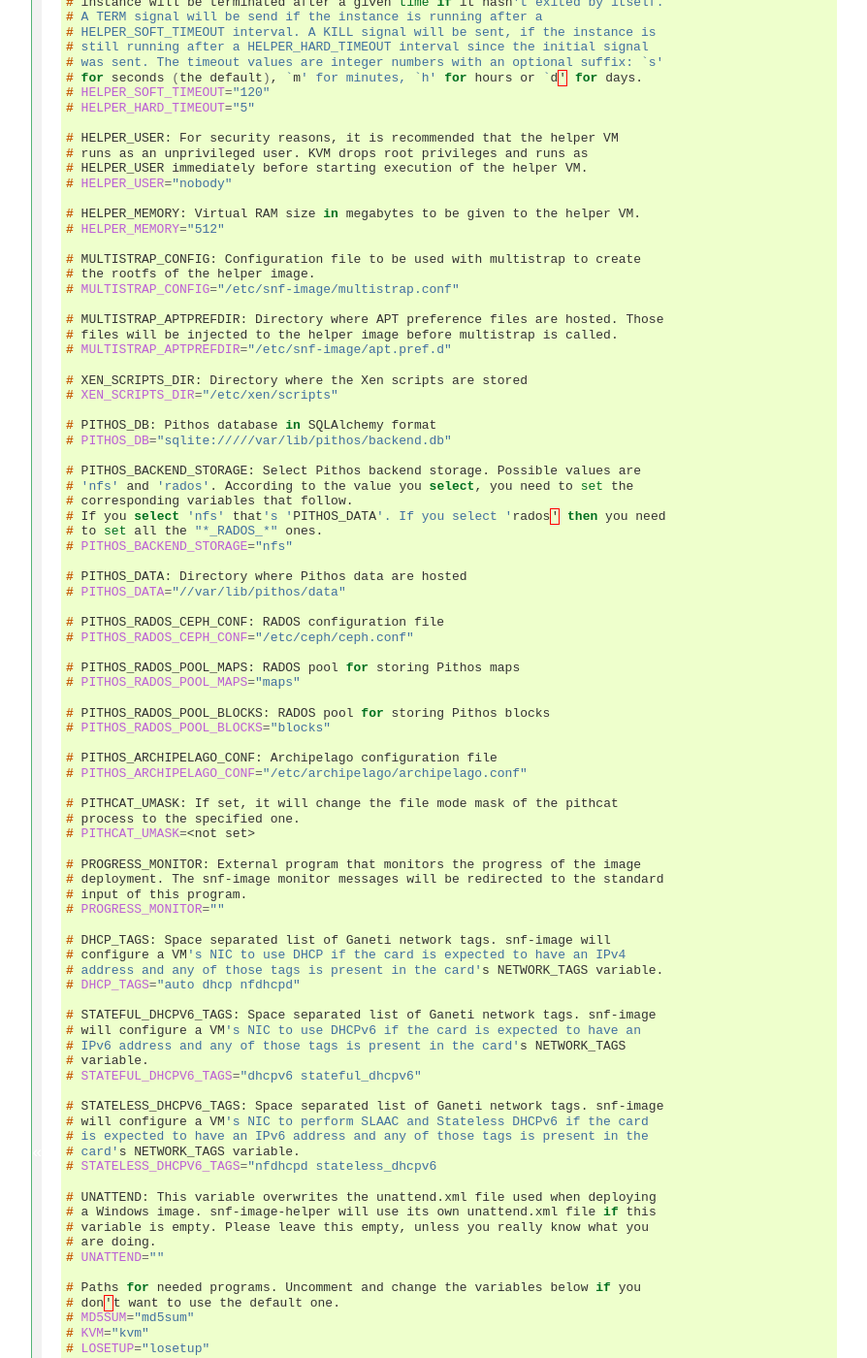
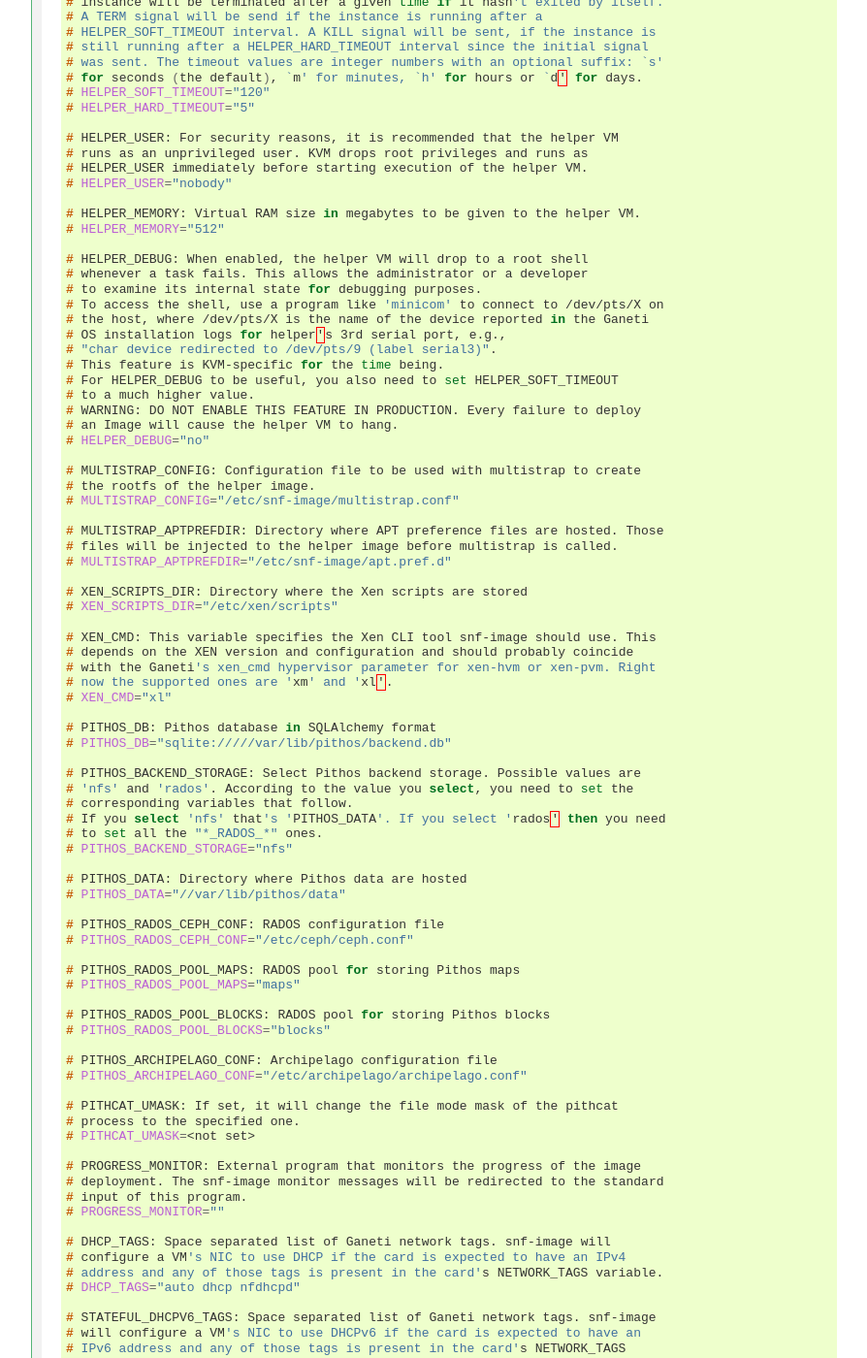
Before and after one commit to grnet/snf-image, a Sphinx documentation site: the page built from docs/configuration.rst, in a window 1280 px wide and 1400 px high, scrolled down 428 px. Shown: the whole window at 97% size, without its empty margins (187-1081 px from the left). Built offline with Sphinx 7.4.7, drawn with Linux system fonts in a browser that asks for light colours; some of the changed text lies outside the part shown.

Commit message:
Update the docs to reflect the latest changes made

```diff
--- a/docs/configuration.rst
+++ b/docs/configuration.rst
@@ -41,6 +41,20 @@
   # HELPER_MEMORY: Virtual RAM size in megabytes to be given to the helper VM.
   # HELPER_MEMORY="512"
 
+  # HELPER_DEBUG: When enabled, the helper VM will drop to a root shell
+  # whenever a task fails. This allows the administrator or a developer
+  # to examine its internal state for debugging purposes.
+  # To access the shell, use a program like 'minicom' to connect to /dev/pts/X on
+  # the host, where /dev/pts/X is the name of the device reported in the Ganeti
+  # OS installation logs for helper's 3rd serial port, e.g.,
+  # "char device redirected to /dev/pts/9 (label serial3)".
+  # This feature is KVM-specific for the time being.
+  # For HELPER_DEBUG to be useful, you also need to set HELPER_SOFT_TIMEOUT
+  # to a much higher value.
+  # WARNING: DO NOT ENABLE THIS FEATURE IN PRODUCTION. Every failure to deploy
+  # an Image will cause the helper VM to hang.
+  # HELPER_DEBUG="no"
+
   # MULTISTRAP_CONFIG: Configuration file to be used with multistrap to create
   # the rootfs of the helper image.
   # MULTISTRAP_CONFIG="/etc/snf-image/multistrap.conf"
@@ -51,6 +65,12 @@
 
   # XEN_SCRIPTS_DIR: Directory where the Xen scripts are stored
   # XEN_SCRIPTS_DIR="/etc/xen/scripts"
+
+  # XEN_CMD: This variable specifies the Xen CLI tool snf-image should use. This
+  # depends on the XEN version and configuration and should probably coincide
+  # with the Ganeti's xen_cmd hypervisor parameter for xen-hvm or xen-pvm. Right
+  # now the supported ones are 'xm' and 'xl'.
+  # XEN_CMD="xl"
 
   # PITHOS_DB: Pithos database in SQLAlchemy format
   # PITHOS_DB="sqlite://///var/lib/pithos/backend.db"
@@ -101,13 +121,23 @@
   # will configure a VM's NIC to perform SLAAC and Stateless DHCPv6 if the card
   # is expected to have an IPv6 address and any of those tags is present in the
   # card's NETWORK_TAGS variable.
-  # STATELESS_DHCPV6_TAGS="nfdhcpd stateless_dhcpv6
+  # STATELESS_DHCPV6_TAGS="nfdhcpd stateless_dhcpv6"
 
   # UNATTEND: This variable overwrites the unattend.xml file used when deploying
   # a Windows image. snf-image-helper will use its own unattend.xml file if this
-  # variable is empty. Please leave this empty, unless you really know what you
-  # are doing.
+  # variable is empty.
+  # WARNING: This variable is DEPRECATED. If you need to define an answer file
+  # different that the one shipped with snf-image, which is very likely, put it
+  # inside the image or use the os_answer_file OS parameter.
   # UNATTEND=""
+
+  # WINDOWS_TIMEZONE: This variable is used to specify the time zone when
+  # deploying a Windows image. This will only work if you are using snf-image's
+  # default OS answer file. If the Windows image already contains an answer file
+  # or the os_answer_file OS parameter is used to define one, this variable will
+  # be completely ignored. For a list of available time zones, check here:
+  # https://msdn.microsoft.com/en-us/library/ms912391%28v=winembedded.11%29.aspx
+  # WINDOWS_TIMEZONE="GMT Standard Time"
 
   # Paths for needed programs. Uncomment and change the variables below if you
   # don't want to use the default one.
@@ -140,8 +170,9 @@
  * **STATELESS_DHCPV6_TAGS**: To specify which Ganeti networks support SLAAC
    and stateless DHCPv6
  * **STATEFUL_DHCPV6_TAGS**: To specify which Ganeti networks support DHCPv6
- * **UNATTEND**: To specify a custom Unattend.xml file to use on Windows
-   instead of the default one
+ * **WINDOWS_TIMEZONE**: To specify a time zone to use when deploying Windows
+   images that do not host an Unattend.xml file and depend on the one provided
+   by *snf-image*.
 
 Paths of external programs
 ^^^^^^^^^^^^^^^^^^^^^^^^^^
--- a/docs/index.rst
+++ b/docs/index.rst
@@ -29,7 +29,7 @@
 CentOS, Fedora, OpenSUSE, Slackware, Arch Linux, CoreOS), Windows Server
 flavors (2008 R2, 2012, 20012 R2), as well as BSD systems (FreeBSD, OpenBSD,
 NetBSD). It is also known to work well with current Desktop versions of Windows
-(7, 8, 8.1).
+(7, 8, 8.1) as well as Windows XP.
 
 The snf-image Ganeti OS Definition is released under
 `GPLv2 <http://www.gnu.org/licenses/gpl-2.0.html>`_.
```
Also changed, not shown: docs/advanced.rst (+55 -22 lines), docs/interface.rst (+7 -2 lines).
